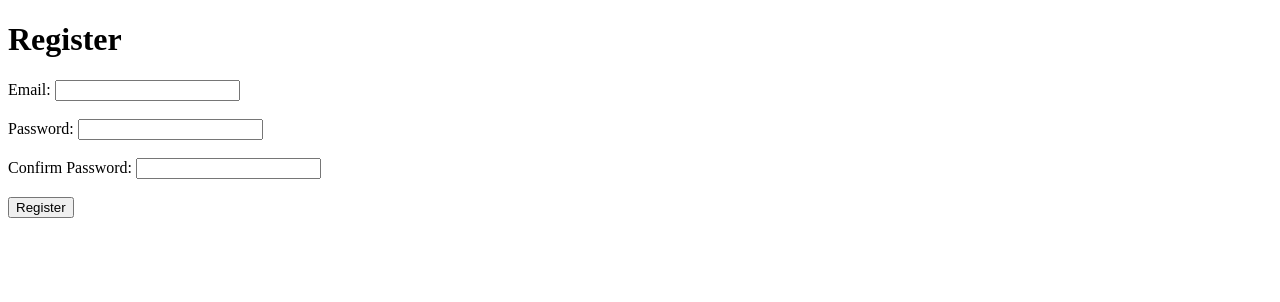
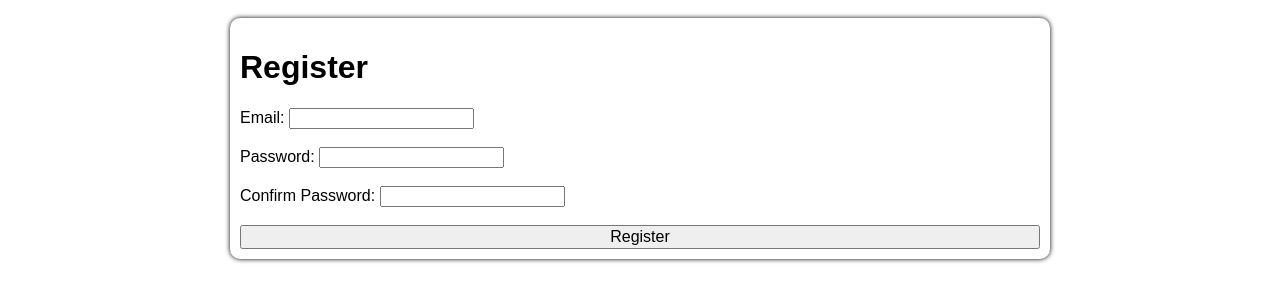
Before and after one commit to HarrisonT0/helpdesk-tickets, a Flask app: page /register in a window 1280 px wide. Shown: the top 302 px of the page. Run offline with Flask 3, Linux system fonts and the light colour scheme.

Commit message:
style: added initial styling

```diff
--- /dev/null
+++ b/helpdesk_manager/static/styles.css
@@ -0,0 +1,23 @@
+* {
+  font-family: Arial, Helvetica, sans-serif;
+}
+
+form {
+  box-shadow: 0 0 5px black;
+  border-radius: 10px;
+  padding: 10px;
+  max-width: 800px;
+  width: 100%;
+}
+
+body {
+  display: flex;
+  flex-direction: column;
+  align-items: center;
+  padding: 10px;
+}
+
+button[type=submit] {
+  width: 100%;
+  font-size: 1rem;
+}
--- a/helpdesk_manager/templates/auth/register.html
+++ b/helpdesk_manager/templates/auth/register.html
@@ -3,10 +3,11 @@
 <head>
     <meta charset="UTF-8" />
     <title>Register</title>
+    <link rel="stylesheet" href="{{ url_for('static', filename='styles.css') }}">
 </head>
 <body>
-    <h1>Register</h1>
     <form action="/register" method="POST">
+        <h1>Register</h1>
         <label for="email">Email:</label>
         <input type="email" name="email" id="email" required /><br /><br />
 
@@ -17,10 +18,9 @@
         <input type="password" name="confirm_password" id="confirm_password" required /><br /><br />
 
         <button type="submit">Register</button>
+        {% if error %}
+            <p style="color:red;">{{ error }}</p>
+        {% endif %}
     </form>
-
-    {% if error %}
-        <p style="color:red;">{{ error }}</p>
-    {% endif %}
 </body>
 </html>
--- a/helpdesk_manager/templates/tickets/list.html
+++ b/helpdesk_manager/templates/tickets/list.html
@@ -3,6 +3,7 @@
 <head>
     <meta charset="UTF-8" />
     <title>Tickets</title>
+    <link rel="stylesheet" href="{{ url_for('static', filename='styles.css') }}">
 </head>
 <body>
     <h1>Tickets</h1>
--- a/helpdesk_manager/templates/tickets/view.html
+++ b/helpdesk_manager/templates/tickets/view.html
@@ -3,6 +3,7 @@
 <head>
     <meta charset="UTF-8" />
     <title>Tickets</title>
+    <link rel="stylesheet" href="{{ url_for('static', filename='styles.css') }}">
 </head>
 <body>
     <h1>{{ ticket.title }}</h1>
```
Also changed, not shown: helpdesk_manager/templates/auth/login.html (+5 -5 lines), helpdesk_manager/templates/tickets/new.html (+5 -5 lines).
